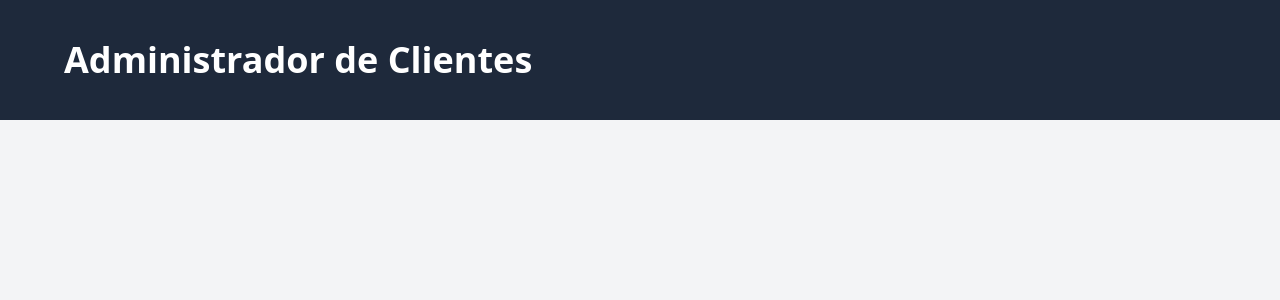
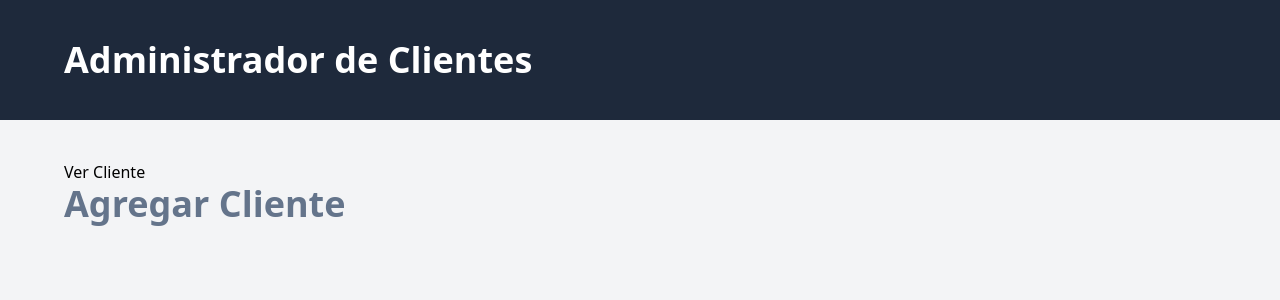
Before and after one commit to ArnnySnaydher/CRM-ADMINISTRADOR, a Vue app: page /agregar-cliente in a window 1280 px wide. Shown: the top 300 px of the page. Built offline with nearby package versions, Linux system fonts and the light colour scheme.

Commit message:
Vistas y Rutas

```diff
--- a/src/router/index.ts
+++ b/src/router/index.ts
@@ -10,6 +10,10 @@
       name: 'home',
       component:Inicio
 
+    },{
+      path:'/agregar-cliente',
+      name: 'agregar-cliente',
+      component: () =>import ('../views/NuevoClienteView.vue')
     }
   ]
 })
--- a/src/views/ClientesView.vue
+++ b/src/views/ClientesView.vue
@@ -1,8 +1,13 @@
 <script setup lang="ts">
-
+import { RouterLink } from 'vue-router';
 </script>
 <template>
     <div>
+        <div>
+            <RouterLink :to="{name: 'agregar-cliente'}">
+                Agregar Cliente
+            </RouterLink>
+        </div>
         <h1 class="text-4xl font-extrabold text-slate-500">Clientes</h1>
     </div>
 
--- /dev/null
+++ b/src/views/NuevoClienteView.vue
@@ -0,0 +1,13 @@
+<script setup lang="ts">
+import { RouterLink } from 'vue-router';
+</script>
+<template>
+     <div>
+        <div>
+            <RouterLink :to="{name: 'home'}">
+                Ver Cliente
+            </RouterLink>
+        </div>
+        <h1 class="text-4xl font-extrabold text-slate-500">Agregar Cliente</h1>
+    </div>
+</template>
```
